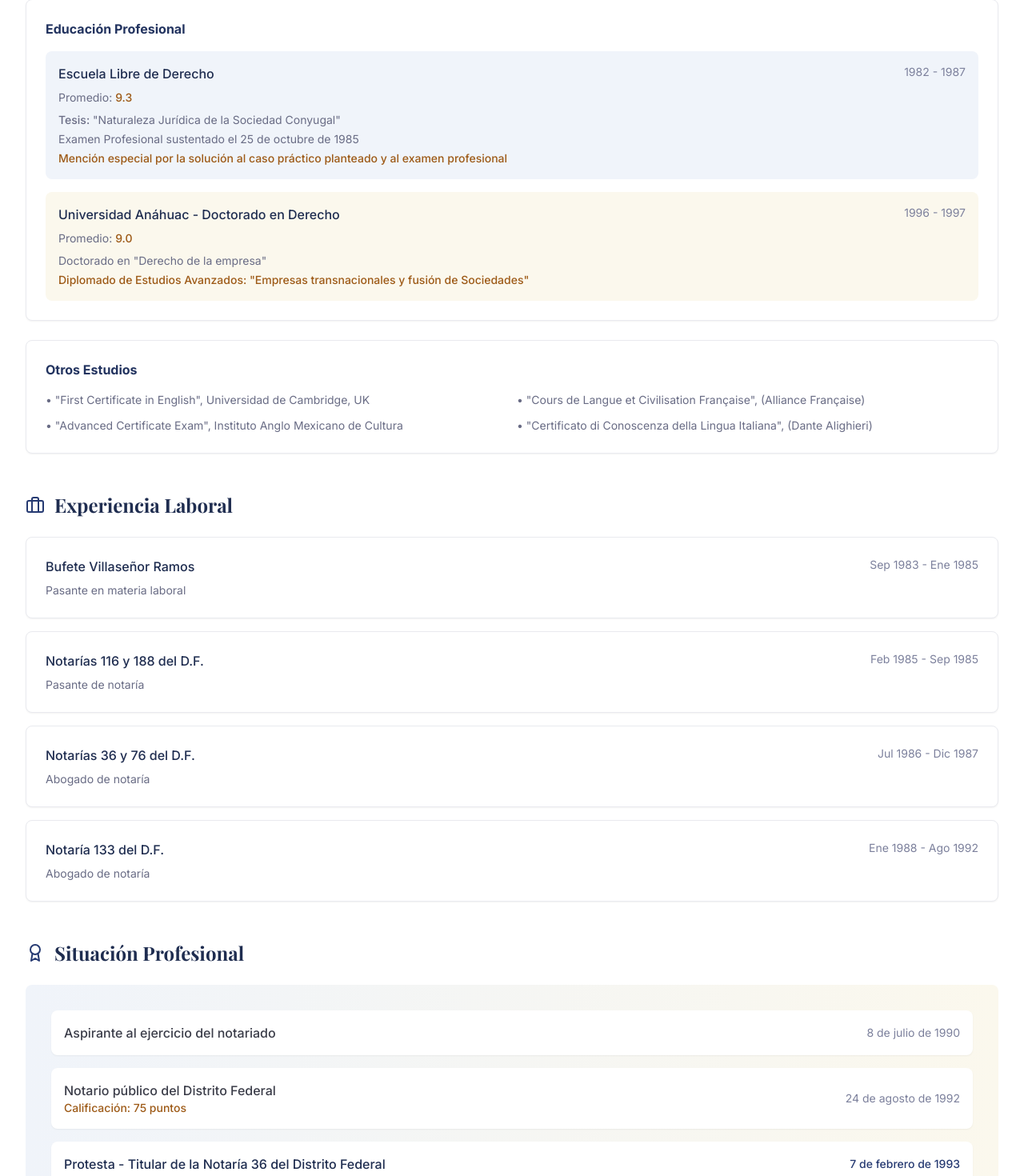
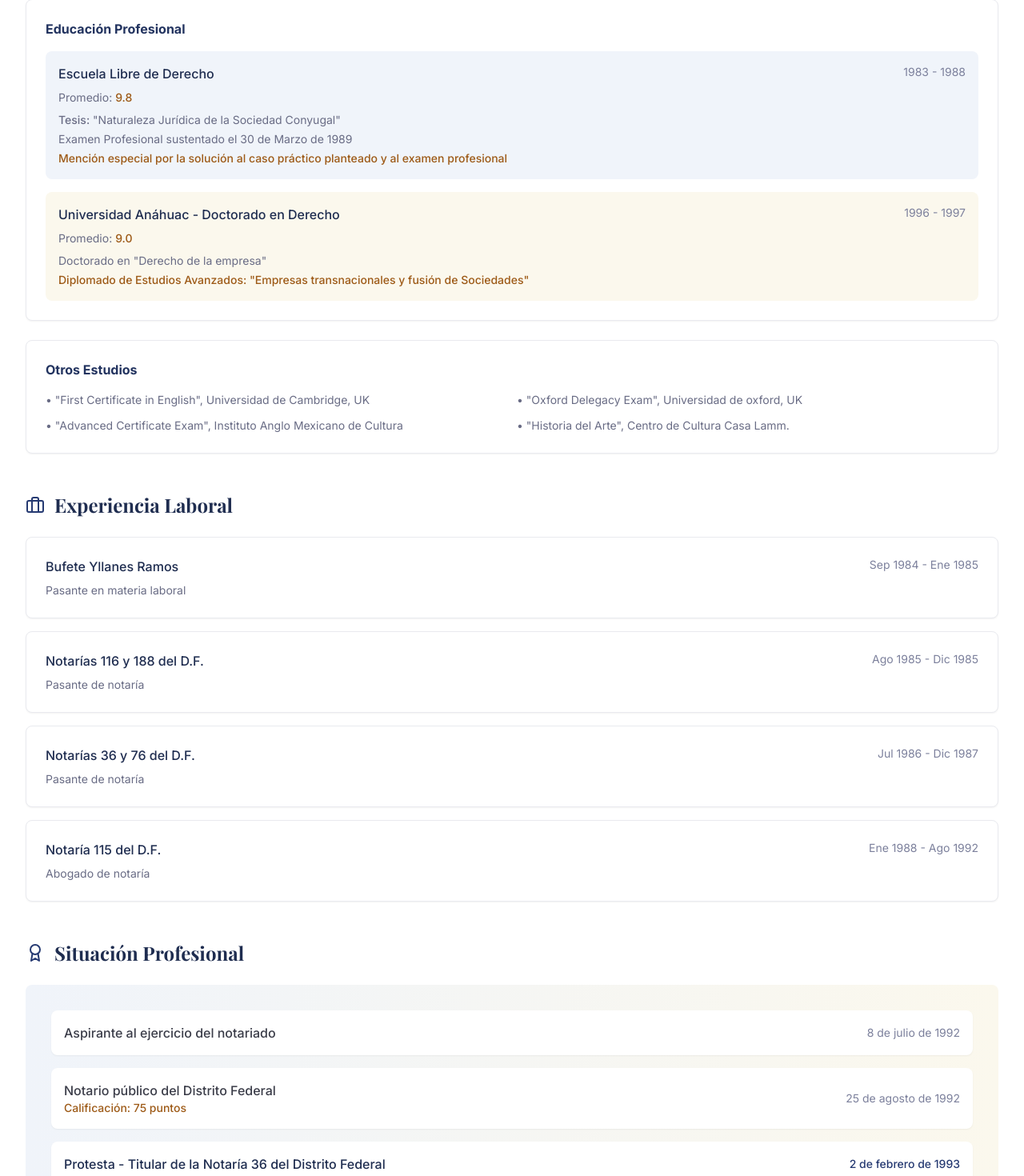
Before and after one commit to Delibes81/not36v2, a React (Vite) app: page /notario in a window 1280 px wide. Shown: the part 1055-2525 px from the top of the page at 80% size. Built offline with nearby package versions, Linux system fonts and the light colour scheme.

Commit message:
correcion parte 1 CV notario

```diff
--- a/src/components/pages/NotaryCV.tsx
+++ b/src/components/pages/NotaryCV.tsx
@@ -121,11 +121,11 @@ const NotaryCV: React.FC = () => {
                   <div className="p-4 bg-primary-50 rounded-lg">
                     <div className="flex justify-between items-start mb-2">
                       <h4 className="font-medium text-primary-900">Escuela Libre de Derecho</h4>
-                      <span className="text-sm text-neutral-600">1982 - 1987</span>
+                      <span className="text-sm text-neutral-600">1983 - 1988</span>
                     </div>
-                    <p className="text-sm text-neutral-700 mb-2">Promedio: <span className="font-medium text-gold-700">9.3</span></p>
+                    <p className="text-sm text-neutral-700 mb-2">Promedio: <span className="font-medium text-gold-700">9.8</span></p>
                     <p className="text-sm text-neutral-700 mb-1"><span className="font-medium">Tesis:</span> "Naturaleza Jurídica de la Sociedad Conyugal"</p>
-                    <p className="text-sm text-neutral-700 mb-1">Examen Profesional sustentado el 25 de octubre de 1985</p>
+                    <p className="text-sm text-neutral-700 mb-1">Examen Profesional sustentado el 30 de Marzo de 1989</p>
                     <p className="text-sm text-gold-700 font-medium">Mención especial por la solución al caso práctico planteado y al examen profesional</p>
                   </div>
 
@@ -146,9 +146,9 @@ const NotaryCV: React.FC = () => {
                 <h3 className="font-semibold text-primary-800 mb-4">Otros Estudios</h3>
                 <div className="grid grid-cols-1 md:grid-cols-2 gap-3">
                   <p className="text-sm text-neutral-700">• "First Certificate in English", Universidad de Cambridge, UK</p>
-                  <p className="text-sm text-neutral-700">• "Cours de Langue et Civilisation Française", (Alliance Française)</p>
+                  <p className="text-sm text-neutral-700">• "Oxford Delegacy Exam", Universidad de oxford, UK</p>
                   <p className="text-sm text-neutral-700">• "Advanced Certificate Exam", Instituto Anglo Mexicano de Cultura</p>
-                  <p className="text-sm text-neutral-700">• "Certificato di Conoscenza della Lingua Italiana", (Dante Alighieri)</p>
+                  <p className="text-sm text-neutral-700">• "Historia del Arte", Centro de Cultura Casa Lamm.</p>
                 </div>
               </div>
             </div>
@@ -169,8 +169,8 @@ const NotaryCV: React.FC = () => {
             <div className="space-y-4">
               <div className="bg-white border border-neutral-200 rounded-lg p-6 shadow-sm">
                 <div className="flex justify-between items-start mb-2">
-                  <h3 className="font-medium text-primary-900">Bufete Villaseñor Ramos</h3>
-                  <span className="text-sm text-neutral-600">Sep 1983 - Ene 1985</span>
+                  <h3 className="font-medium text-primary-900">Bufete Yllanes Ramos</h3>
+                  <span className="text-sm text-neutral-600">Sep 1984 - Ene 1985</span>
                 </div>
                 <p className="text-sm text-neutral-700">Pasante en materia laboral</p>
               </div>
@@ -178,7 +178,7 @@ const NotaryCV: React.FC = () => {
               <div className="bg-white border border-neutral-200 rounded-lg p-6 shadow-sm">
                 <div className="flex justify-between items-start mb-2">
                   <h3 className="font-medium text-primary-900">Notarías 116 y 188 del D.F.</h3>
-                  <span className="text-sm text-neutral-600">Feb 1985 - Sep 1985</span>
+                  <span className="text-sm text-neutral-600">Ago 1985 - Dic 1985</span>
                 </div>
                 <p className="text-sm text-neutral-700">Pasante de notaría</p>
               </div>
@@ -188,12 +188,12 @@ const NotaryCV: React.FC = () => {
                   <h3 className="font-medium text-primary-900">Notarías 36 y 76 del D.F.</h3>
                   <span className="text-sm text-neutral-600">Jul 1986 - Dic 1987</span>
                 </div>
-                <p className="text-sm text-neutral-700">Abogado de notaría</p>
+                <p className="text-sm text-neutral-700">Pasante de notaría</p>
               </div>
 
               <div className="bg-white border border-neutral-200 rounded-lg p-6 shadow-sm">
                 <div className="flex justify-between items-start mb-2">
-                  <h3 className="font-medium text-primary-900">Notaría 133 del D.F.</h3>
+                  <h3 className="font-medium text-primary-900">Notaría 115 del D.F.</h3>
                   <span className="text-sm text-neutral-600">Ene 1988 - Ago 1992</span>
                 </div>
                 <p className="text-sm text-neutral-700">Abogado de notaría</p>
@@ -217,7 +217,7 @@ const NotaryCV: React.FC = () => {
               <div className="space-y-4">
                 <div className="flex justify-between items-center p-4 bg-white rounded-lg shadow-sm">
                   <span className="font-medium text-neutral-900">Aspirante al ejercicio del notariado</span>
-                  <span className="text-sm text-neutral-600">8 de julio de 1990</span>
+                  <span className="text-sm text-neutral-600">8 de julio de 1992</span>
                 </div>
 
                 <div className="flex justify-between items-center p-4 bg-white rounded-lg shadow-sm">
@@ -225,12 +225,12 @@ const NotaryCV: React.FC = () => {
                     <span className="font-medium text-neutral-900">Notario público del Distrito Federal</span>
                     <p className="text-sm text-gold-700 font-medium">Calificación: 75 puntos</p>
                   </div>
-                  <span className="text-sm text-neutral-600">24 de agosto de 1992</span>
+                  <span className="text-sm text-neutral-600">25 de agosto de 1992</span>
                 </div>
 
                 <div className="flex justify-between items-center p-4 bg-white rounded-lg shadow-sm">
                   <span className="font-medium text-primary-900">Protesta - Titular de la Notaría 36 del Distrito Federal</span>
-                  <span className="text-sm text-primary-700 font-medium">7 de febrero de 1993</span>
+                  <span className="text-sm text-primary-700 font-medium">2 de febrero de 1993</span>
                 </div>
 
                 <div className="flex justify-between items-center p-4 bg-white rounded-lg shadow-sm">
@@ -256,12 +256,13 @@ const NotaryCV: React.FC = () => {
             <div className="space-y-4">
               <div className="bg-white border border-neutral-200 rounded-lg p-6 shadow-sm">
                 <h3 className="font-medium text-primary-900 mb-2">Escuela Libre de Derecho</h3>
-                <p className="text-sm text-neutral-700 mb-1">Profesor adjunto de la Cátedra de Derecho Administrativo I (Agosto 1987 - Julio 1989)</p>
+
                 <p className="text-sm text-neutral-700">Profesor adjunto de la Cátedra de Derecho Notarial (1989 - 1992)</p>
               </div>
 
               <div className="bg-white border border-neutral-200 rounded-lg p-6 shadow-sm">
                 <h3 className="font-medium text-primary-900 mb-2">Universidad Intercontinental</h3>
+                <p className="text-sm text-neutral-700 mb-1">Profesor adjunto de la Cátedra de Derecho Administrativo I (Agosto 1987 - Julio 1989)</p>
                 <p className="text-sm text-neutral-700">Profesor titular de la Cátedra de Derecho Civil (Segundo semestre de 1989)</p>
               </div>
 
```
